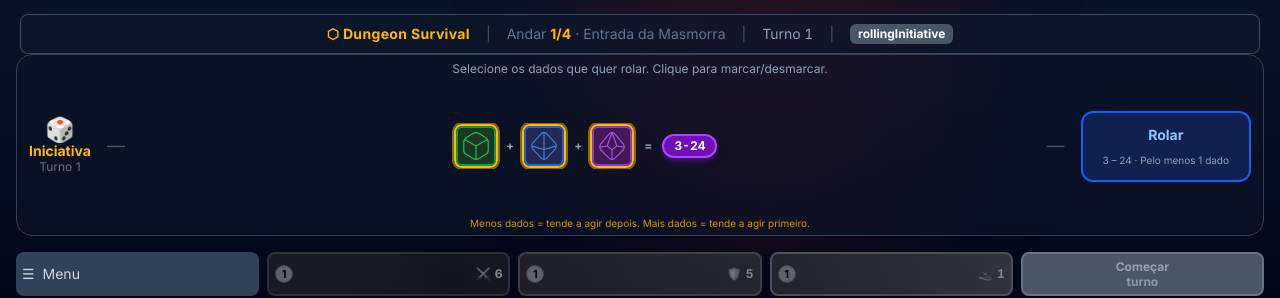
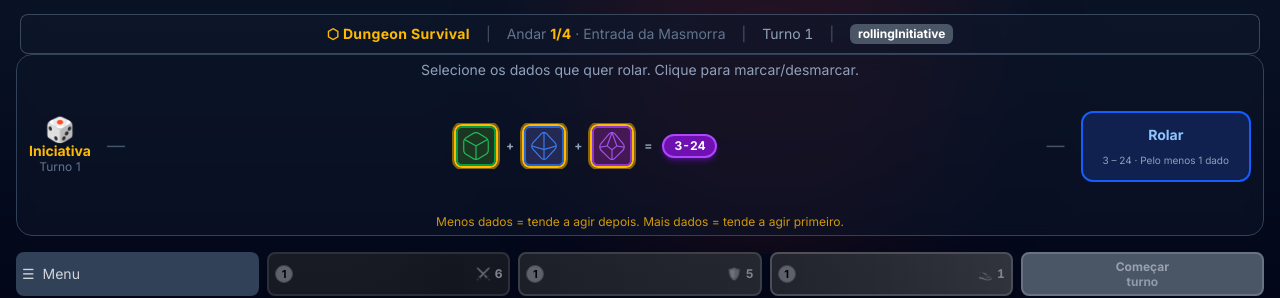
Before and after one commit to ValdineiJunior/dungeon-survival, a Next.js app: page /game in a window 1280 px wide. Both pictures are taken after a click on the element 296 px from the left and 571 px from the top of the page. Shown: the part 546-844 px from the top of the page. Built offline with nearby package versions, Linux system fonts and the light colour scheme.

Commit message:
refactor: update text sizes in InitiativeRollModal for improved readability and visual consistency

```diff
--- a/app/components/InitiativeModals.tsx
+++ b/app/components/InitiativeModals.tsx
@@ -168,7 +168,7 @@ export function InitiativeRollModal({
 
   return (
     <div className="flex h-36 w-full max-w-full min-w-0 flex-col gap-0.5 px-1 py-0.5 md:h-44 md:gap-1 md:px-1.5 md:py-1">
-      <p className="w-full px-1 text-center text-[9px] leading-tight text-slate-400 sm:text-[10px] md:text-xs">
+      <p className="w-full px-1 text-center text-[10px] leading-tight text-slate-400 sm:text-[11px] md:text-sm">
         Selecione os dados que quer rolar. Clique para marcar/desmarcar.
       </p>
 
@@ -262,7 +262,7 @@ export function InitiativeRollModal({
         </button>
       </div>
 
-      <p className="w-full px-1 text-center text-[8px] leading-tight text-amber-400/80 sm:text-[9px] md:text-[10px]">
+      <p className="w-full px-1 text-center text-[9px] leading-tight text-amber-400/80 sm:text-[10px] md:text-xs">
         Menos dados = tende a agir depois. Mais dados = tende a agir primeiro.
       </p>
     </div>
```
